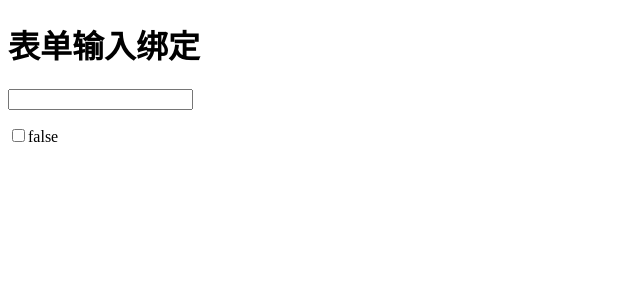
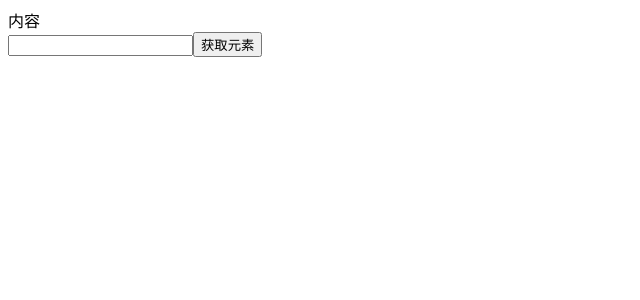
Before and after one commit to QINGHAILIPIPEN/vue3, a Vue app: page / in a window 1280 px wide. Shown: the top 300 px of the page, without its empty margins (0-640 px from the left). Built offline with nearby package versions, Linux system fonts and the light colour scheme.

Commit message:
模板引用

```diff
--- a/src/App.vue
+++ b/src/App.vue
@@ -15,6 +15,7 @@ import ClassDemo from './components/ClassDemo.vue'
 import StyleDemo from './components/StyleDemo.vue'
 import WatchDemo from './components/WatchDemo.vue'
 import ModelDemo from './components/ModelDemo.vue'
+import RefDemo from './components/refDemo.vue'
 </script>
 
 <template>
@@ -33,5 +34,6 @@ import ModelDemo from './components/ModelDemo.vue'
   <!-- <ClassDemo/> -->
    <!-- <StyleDemo/> -->
   <!-- <WatchDemo/> -->
-   <ModelDemo/>
+   <!-- <ModelDemo/> -->
+  <RefDemo/>
 </template>
--- /dev/null
+++ b/src/components/refDemo.vue
@@ -0,0 +1,36 @@
+<template>
+    <div ref="container" class="container">{{ content }}</div>
+    <input type="text" ref="username">
+    <button @click="getElementHandle">获取元素</button>
+</template>
+
+<script>
+/*
+内容改变：{{模板语法}}
+属性改变：v-bind:指令
+事件：v-on:click
+
+如果没有特别地需求，不要操作DOM
+
+
+*/
+
+ export default{
+    data(){
+        return{
+            content:"内容"
+        }
+    },
+    methods:{
+        getElementHandle(){
+            //innerHTML
+            this.$refs.container.innerHTML = "你好";
+            console.log(this.$refs.username.value);
+
+
+
+        }
+    }
+ }
+
+</script>
```
